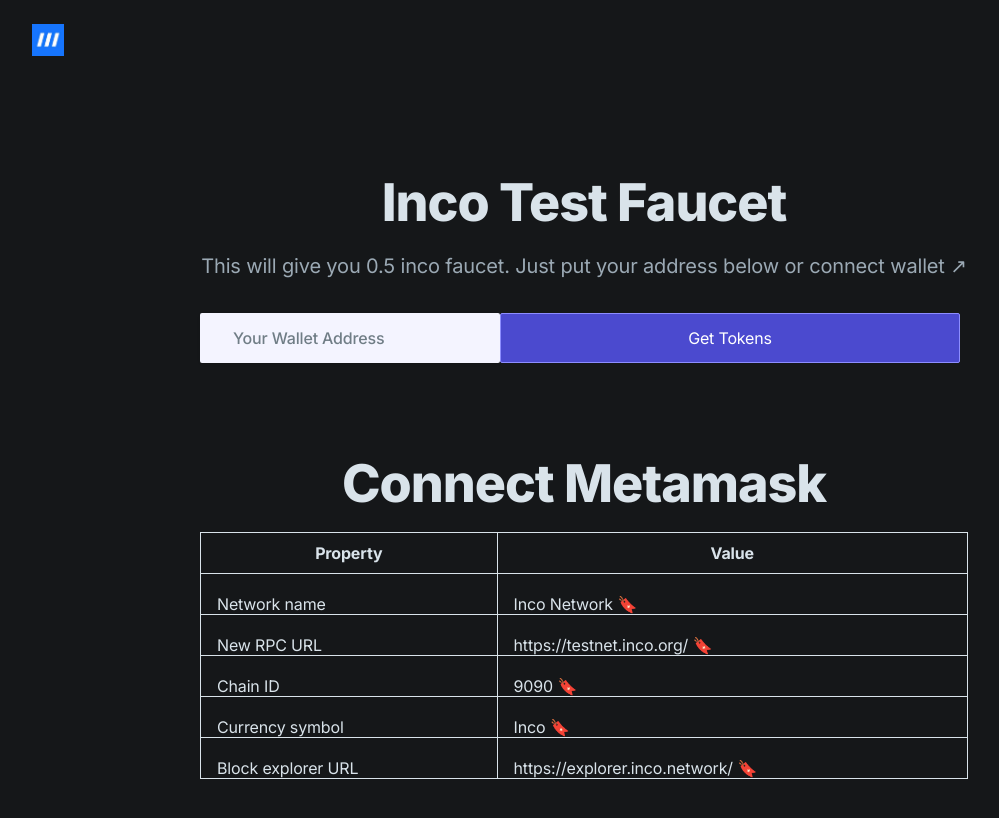
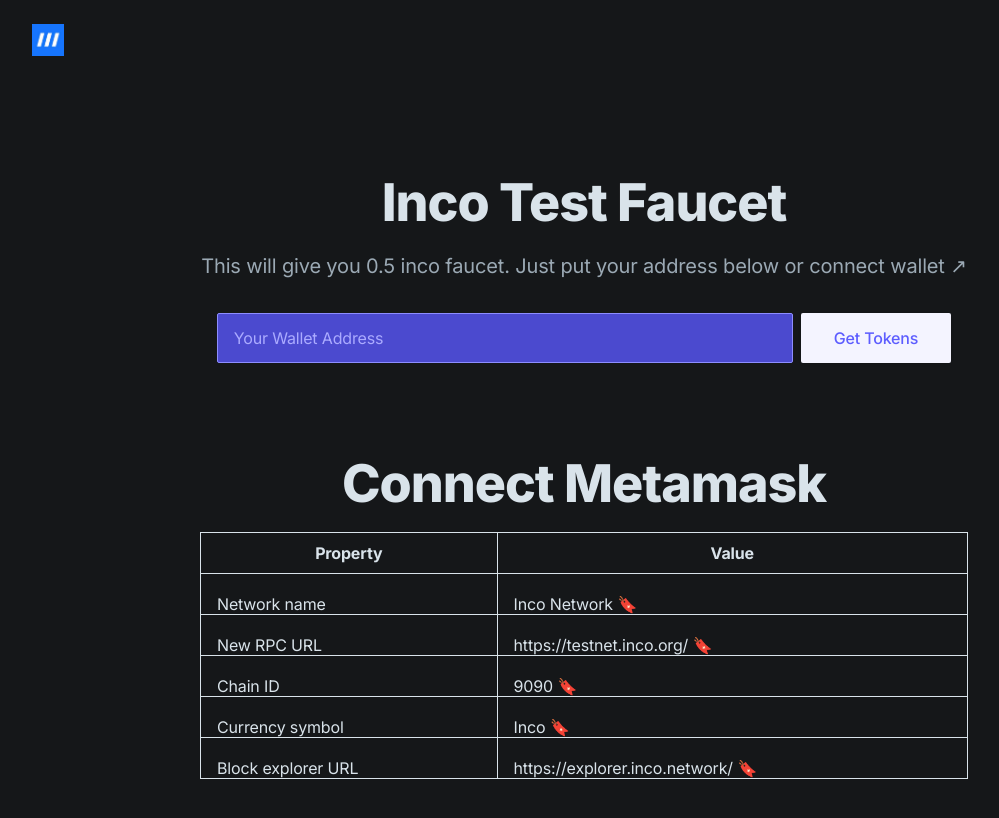
Before and after one commit to DevSwayam/inco_testnet, a Next.js app: page / in a window 1280 px wide. Shown: the top 818 px of the page, without its empty margins (56-1055 px from the left). Built offline with nearby package versions, Linux system fonts and the light colour scheme.

Commit message:
Minor css Changes

```diff
--- a/components/hero.tsx
+++ b/components/hero.tsx
@@ -4,11 +4,10 @@
 
 export default function Hero() {
   const [address, setAddress] = useState("");
-  const [response, setResponse] = useState(false);
 
   const tableData = [
     { property: "Network name", value: "Inco Network" },
-    { property: "New RPC URL", value: "https://testnet.inco.org/ " },
+    { property: "New RPC URL", value: "https://testnet.inco.org/ "},
     { property: "Chain ID", value: "9090" },
     { property: "Currency symbol", value: "Inco" },
     { property: "Block explorer URL", value: "https://explorer.inco.network/" },
@@ -38,9 +37,6 @@
           },
         }
       );
-      if (response.data != null) {
-        setResponse(true);
-      }
 
       // Handle the response
       console.log("Response:", response.data);
@@ -78,23 +74,19 @@
                 This will give you 0.5 inco faucet. Just put your address below
                 or connect wallet ↗
               </p>
-              {!response && (
-                <div
-                  className="max-w-xs mx-auto sm:max-w-none sm:flex sm:justify-center"
-                  data-aos="fade-up"
-                >
+              <div className="max-w-xs mx-auto sm:max-w-none sm:flex sm:justify-center" data-aos="fade-up">
                 <form className="w-full">
                   <div className="flex flex-col sm:flex-row justify-center max-w-xs mx-auto sm:max-w-md lg:max-w-none">
                     <input
                       type="text"
-                        className="btn text-purple-600 bg-purple-100 hover:bg-white shadow "
+                      className="w-3/4 appearance-none bg-purple-700 border border-purple-500 focus:border-purple-300 rounded-sm px-4 py-3 mb-2 sm:mb-0 sm:mr-2 text-white placeholder-purple-400"
                       placeholder="Your Wallet Address"
                       onChange={(e) => {
                         setAddress(e.target.value);
                       }}
                     />
                     <a
-                        className="w-3/4 appearance-none bg-purple-700 border border-purple-500 focus:border-purple-300 rounded-sm px-4 py-3 mb-2 sm:mb-0 sm:mr-2 text-white placeholder-purple-400"
+                      className="btn text-purple-600 bg-purple-100 hover:bg-white shadow"
                       href="#0"
                       onClick={getTokens}
                     >
@@ -103,11 +95,10 @@
                   </div>
                 </form>
               </div>
-              )}
             </div>
 
             <div className="max-w-3xl mx-auto text-center pb-6">
-              {address == "" ? null : (
+            {address=="" ? null :
               <p
                 className="text-xl text-gray-400 mb-8"
                 data-aos="fade-up"
@@ -122,15 +113,12 @@
                 >
                   Explorer
                 </a>
-                </p>
-              )}
+              </p>}
             </div>
 
             <div className="max-w-screen-md mx-auto">
             <div className="max-w-3xl mx-auto text-center">
-                <h1 className="h1 mb-4" data-aos="fade-up">
-                  Connect Metamask
-                </h1>
+              <h1 className="h1 mb-4" data-aos="fade-up">Connect Metamask</h1>
               </div>
               <table className="table-auto w-full" data-aos="fade-up">
                 <thead>
@@ -142,15 +130,13 @@
                 <tbody>
                   {tableData.map((row, index) => (
                     <tr key={index}>
-                      <td className="border px-4 py-2" data-aos="fade-up">
-                        {row.property}
-                      </td>
+                      <td className="border px-4 py-2" data-aos="fade-up">{row.property}</td>
                       <td
                         className="border px-4 py-2 cursor-pointer"
                         onClick={() => handleCellClick(row.value)}
                       >
                         <div className="flex items-center" data-aos="fade-up">
-                          <span>{row.value} 🔖</span>
+                          <span>{row.value}     🔖</span>
                         </div>
                       </td>
                     </tr>
```
Lines whose indentation alone changed are shown as unchanged.
